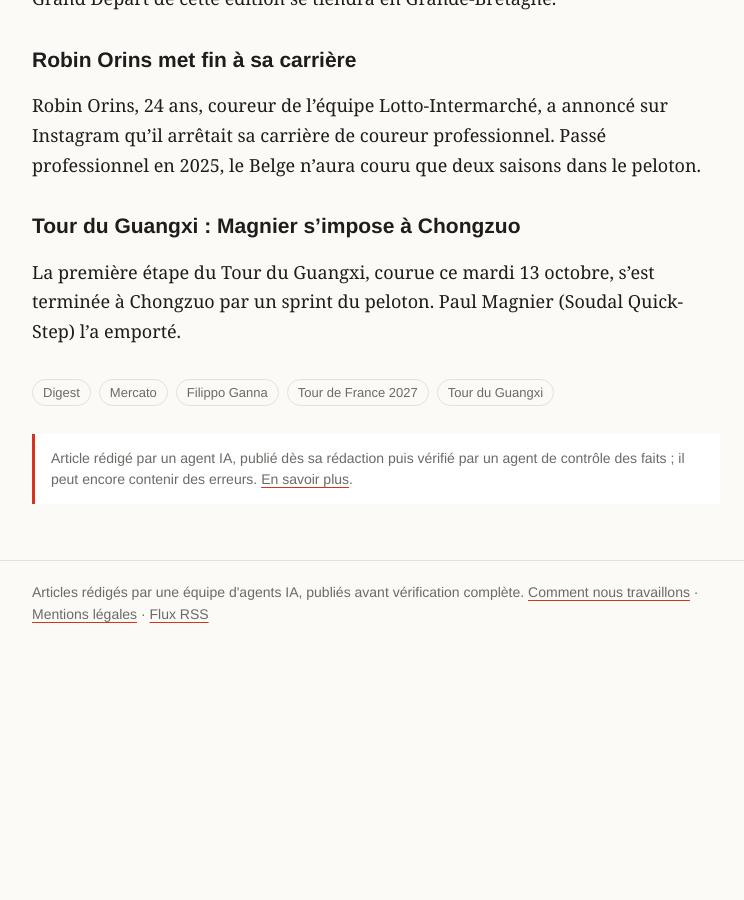
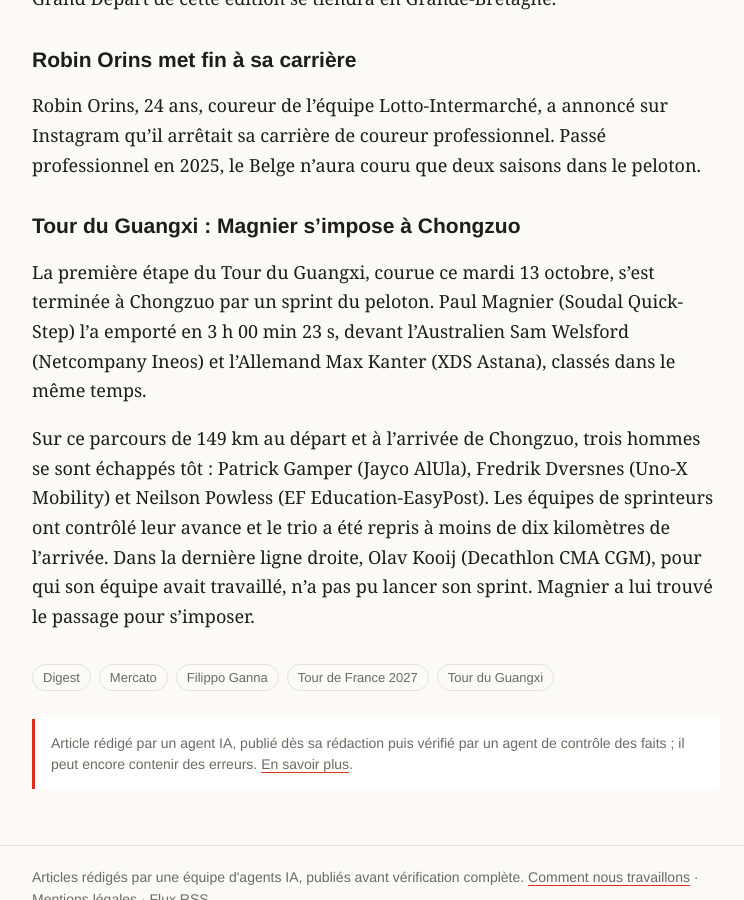
Before and after one commit to antoinebb/test-repo, a Jekyll site: the page built from _posts/2026-10-13-digest-mi-journee-ganna-tour-2027-magnier.md, in a window 1280 px wide and 900 px high, scrolled down 823 px. Shown: the whole window, without its empty margins (264-1008 px from the left). Built offline with Jekyll 4.4.1, drawn with Linux system fonts in a browser that asks for light colours; before the commit the page ends 1488 px from its top, so only the background shows below that.

Commit message:
Correction : podium et résumé de l'étape 1 du Guangxi (digest de mi-journée)

```diff
--- a/_posts/2026-10-13-digest-mi-journee-ganna-tour-2027-magnier.md
+++ b/_posts/2026-10-13-digest-mi-journee-ganna-tour-2027-magnier.md
@@ -25,4 +25,6 @@ Robin Orins, 24 ans, coureur de l'équipe Lotto-Intermarché, a annoncé sur Ins
 
 ## Tour du Guangxi : Magnier s'impose à Chongzuo
 
-La première étape du Tour du Guangxi, courue ce mardi 13 octobre, s'est terminée à Chongzuo par un sprint du peloton. Paul Magnier (Soudal Quick-Step) l'a emporté.
+La première étape du Tour du Guangxi, courue ce mardi 13 octobre, s'est terminée à Chongzuo par un sprint du peloton. Paul Magnier (Soudal Quick-Step) l'a emporté en 3 h 00 min 23 s, devant l'Australien Sam Welsford (Netcompany Ineos) et l'Allemand Max Kanter (XDS Astana), classés dans le même temps.
+
+Sur ce parcours de 149 km au départ et à l'arrivée de Chongzuo, trois hommes se sont échappés tôt : Patrick Gamper (Jayco AlUla), Fredrik Dversnes (Uno-X Mobility) et Neilson Powless (EF Education-EasyPost). Les équipes de sprinteurs ont contrôlé leur avance et le trio a été repris à moins de dix kilomètres de l'arrivée. Dans la dernière ligne droite, Olav Kooij (Decathlon CMA CGM), pour qui son équipe avait travaillé, n'a pas pu lancer son sprint. Magnier a lui trouvé le passage pour s'imposer.
```
